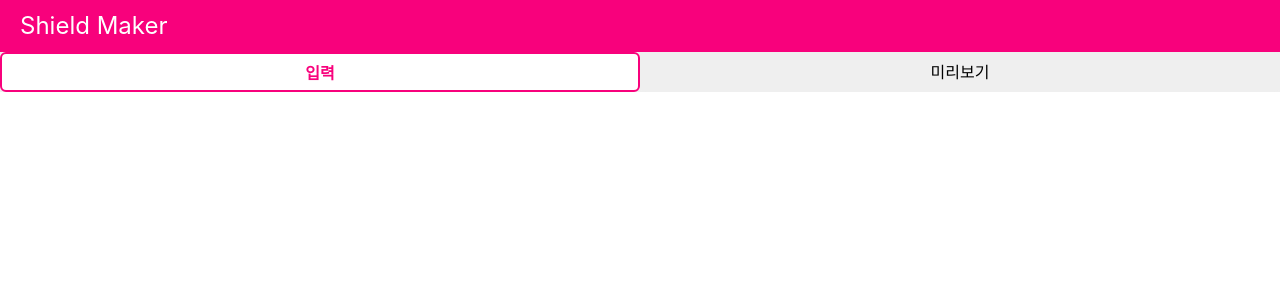
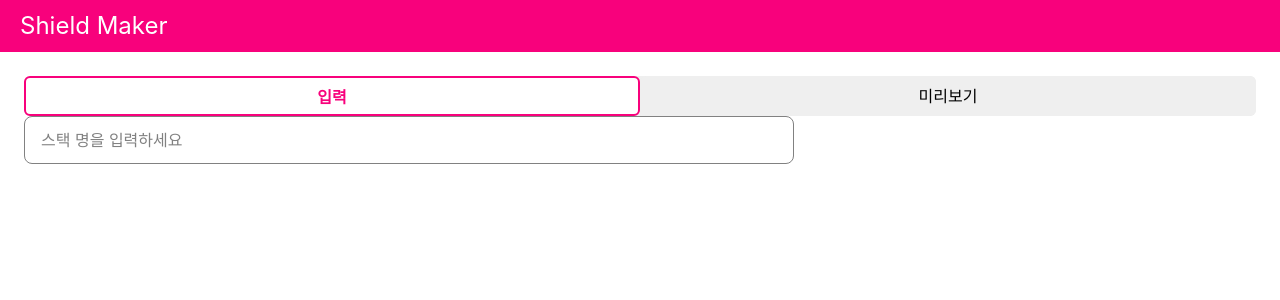
Before and after one commit to SeanKim-416/shield-maker, a React (Create React App) app: page /edit in a window 1280 px wide. Shown: the top 300 px of the page. Built offline with nearby package versions, Linux system fonts and the light colour scheme; a web font is replaced by a local one.

Commit message:
feat: 인풋 컴포넌트 스타일 지정

```diff
--- /dev/null
+++ b/src/components/commons/Input/Input.jsx
@@ -0,0 +1,15 @@
+import styles from './Input.module.scss';
+
+function Input() {
+  return (
+    <form onSubmit={(e) => e.preventDefault()}>
+      <input
+        id="InputField_input"
+        className={styles.input}
+        placeholder="스택 명을 입력하세요"
+      />
+    </form>
+  );
+}
+
+export default Input;
--- /dev/null
+++ b/src/components/commons/Input/Input.module.scss
@@ -0,0 +1,29 @@
+@import '../../../styles/variables';
+
+.input {
+  display: flex;
+  justify-content: center;
+  align-items: center;
+  gap: 0.4rem;
+
+  padding: 1.2rem 1.6rem;
+  border: 1px solid $grayscale-40;
+  border-radius: 0.8rem;
+  background: white;
+
+  width: 100%;
+  max-width: 77rem;
+
+  @include body3;
+  width: 100%;
+  outline: none;
+
+  &::placeholder {
+    @include body3;
+    color: $grayscale-40;
+  }
+
+  &:focus {
+    border: 2px solid $primary;
+  }
+}
--- a/src/components/commons/ToggleButton/ToggleButton.module.scss
+++ b/src/components/commons/ToggleButton/ToggleButton.module.scss
@@ -26,4 +26,5 @@
   width: 100%;
   justify-content: center;
   background: #efefef;
+  border-radius: 0.6rem;
 }
--- a/src/pages/Edit/Edit.jsx
+++ b/src/pages/Edit/Edit.jsx
@@ -1,9 +1,11 @@
 import styles from './Edit.module.scss';
 import ToggleButton from '../../components/commons/ToggleButton/ToggleButton';
+import Input from '../../components/commons/Input/Input';
 function Edit() {
   return (
-    <main>
+    <main className={styles.main}>
       <ToggleButton />
+      <Input />
     </main>
   );
 }
--- a/src/pages/Edit/Edit.module.scss
+++ b/src/pages/Edit/Edit.module.scss
@@ -0,0 +1,3 @@
+.main {
+  padding: 2.4rem;
+}
```
